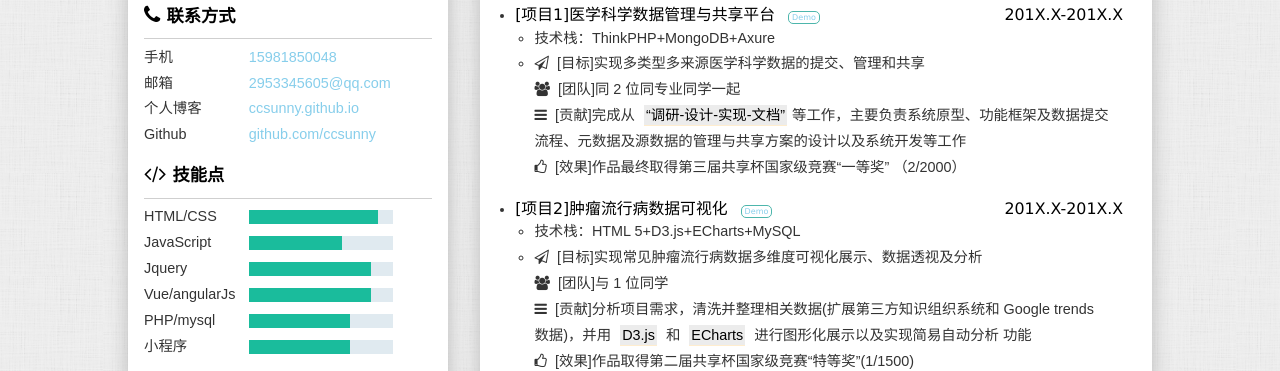
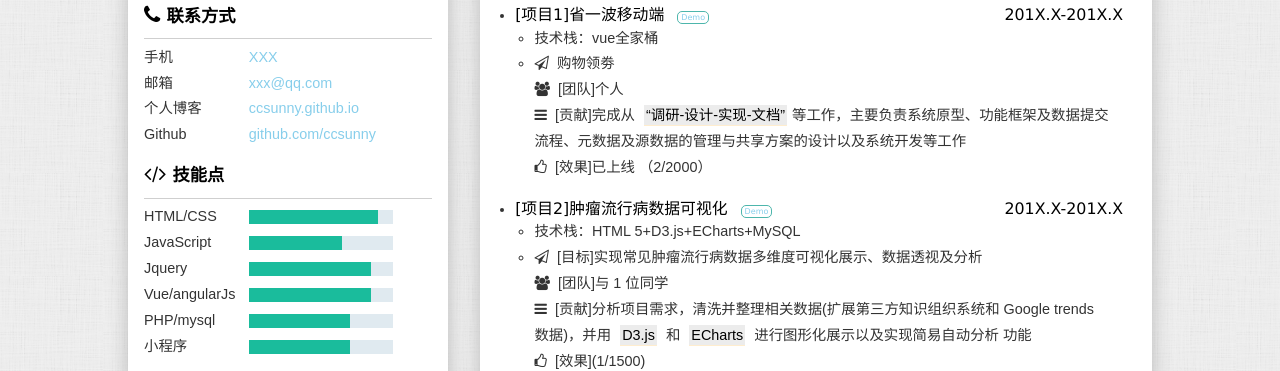
Before and after one commit to ccsunny/resume, a plain HTML site: page index.html in a window 1280 px wide. Shown: the part 445-816 px from the top of the page. Drawn offline with Linux system fonts and the light colour scheme.

Commit message:
Update index.html

```diff
--- a/index.html
+++ b/index.html
@@ -141,11 +141,11 @@
                 <ul>
                     <li>
                         <label>手机</label>
-                        <a href="tel:15981850048" target="_blank">15981850048</a>
+                        <a href="tel:XXX" target="_blank">XXX</a>
                     </li>
                     <li>
                         <label>邮箱</label>
-                        <a href="2953345605@qq.com" target="_blank">2953345605@qq.com</a>
+                        <a href="xxx@qq.com" target="_blank">xxx@qq.com</a>
                     </li>
                     <li>
                         <label>个人博客</label>
@@ -261,27 +261,27 @@
                 <ul>
                     <li>
                         <h3>
-                            <span>[项目1]医学科学数据管理与共享平台</span>
+                            <span>[项目1]省一波移动端</span>
                             <span class="link">
                                 <a href="#" target="_blank">Demo</a>
                             </span>
                             <time>201X.X-201X.X</time>
                         </h3>
                         <ul class="info-content">
-                            <li>技术栈：ThinkPHP+MongoDB+Axure</li>
+                            <li>技术栈：vue全家桶</li>
                             <li>
                                 <i class="fa fa-paper-plane-o" aria-hidden="true"></i>
-                                [目标]实现多类型多来源医学科学数据的提交、管理和共享
+                                购物领劵
                                 <br/>
                                 <i class="fa fa-users" aria-hidden="true"></i>
-                                [团队]同 2 位同专业同学一起
+                                [团队]个人
                                 <br/>
                                 <i class="fa fa-bars" aria-hidden="true"></i>
                                 [贡献]完成从
                                 <mark>“调研-设计-实现-文档”</mark>等工作，主要负责系统原型、功能框架及数据提交流程、元数据及源数据的管理与共享方案的设计以及系统开发等工作
                                 <br/>
                                 <i class="fa fa-thumbs-o-up" aria-hidden="true"></i>
-                                [效果]作品最终取得第三届共享杯国家级竞赛“一等奖” （2/2000）</li>
+                                [效果]已上线 （2/2000）</li>
                         </ul>
                     </li>
                     <li>
@@ -307,7 +307,7 @@
                                 <mark>ECharts</mark> 进行图形化展示以及实现简易自动分析 功能
                                 <br/>
                                 <i class="fa fa-thumbs-o-up" aria-hidden="true"></i>
-                                [效果]作品取得第二届共享杯国家级竞赛“特等奖”(1/1500)
+                                [效果](1/1500)
                             </li>
                         </ul>
                     </li>
```
